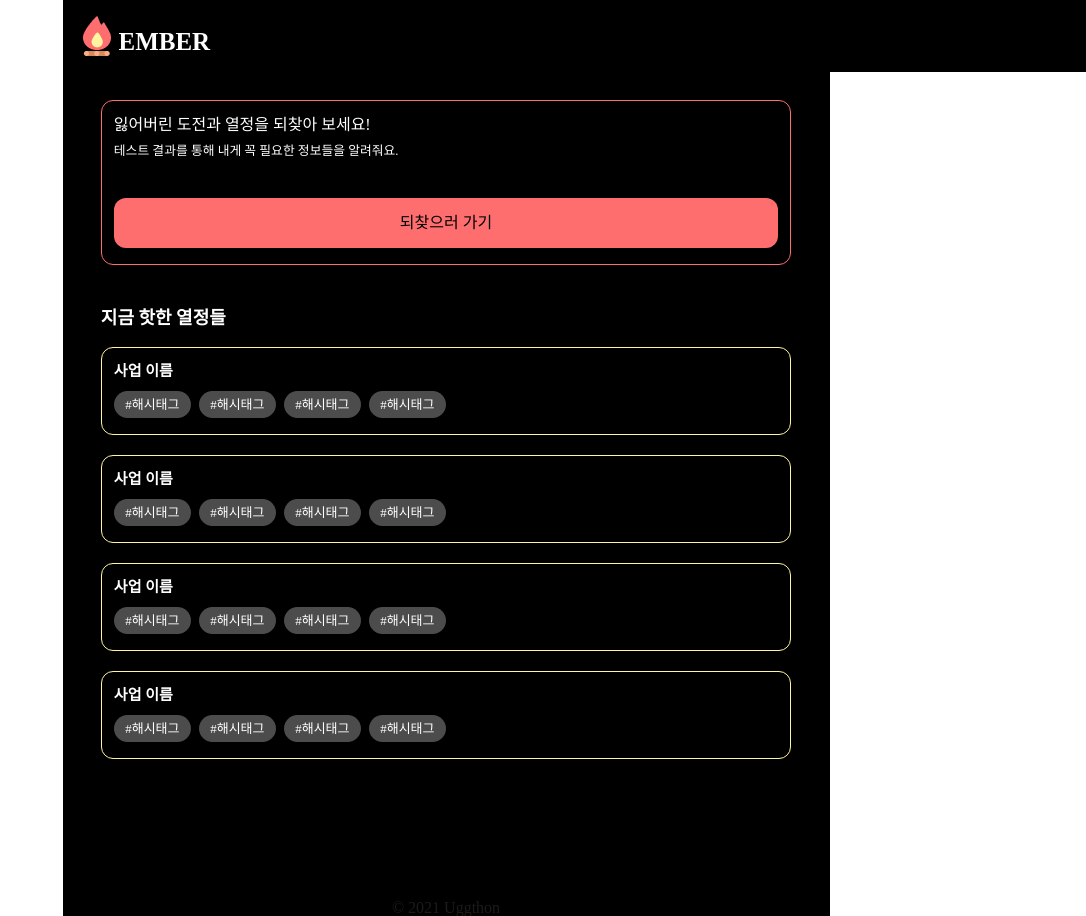
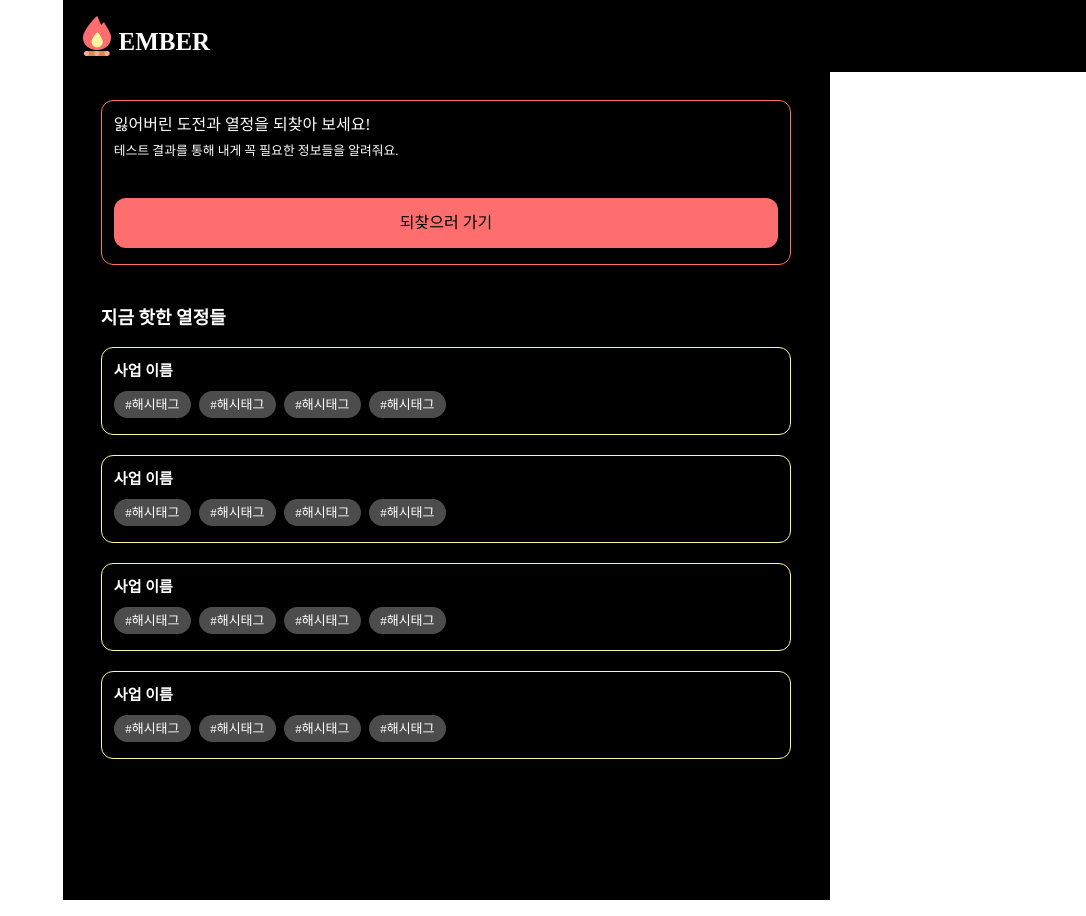
Before and after one commit to UGG-TEAM/FRONTEND, a React (Vite) app: page / in a window 1280 px wide. Shown: the whole page, without its empty margins (194-1280 px from the left). Built offline with nearby package versions, Linux system fonts and the light colour scheme.

Commit message:
feat 예찬

```diff
--- a/src/layout/Footer.jsx
+++ /dev/null
@@ -1,7 +0,0 @@
-export default function Footer() {
-  return (
-    <footer>
-      <p>© 2021 Uggthon</p>
-    </footer>
-  );
-}
--- a/src/layout/Layout.jsx
+++ b/src/layout/Layout.jsx
@@ -1,5 +1,4 @@
 import Header from './Navbar';
-import Footer from './Footer';
 import { Outlet } from 'react-router-dom';
 import { MainContainer } from '../styles/MainContainer';
 export default function Layout() {
@@ -9,7 +8,6 @@ export default function Layout() {
       <MainContainer>
         <Outlet />
       </MainContainer>
-      <Footer />
     </>
   );
 }
```
